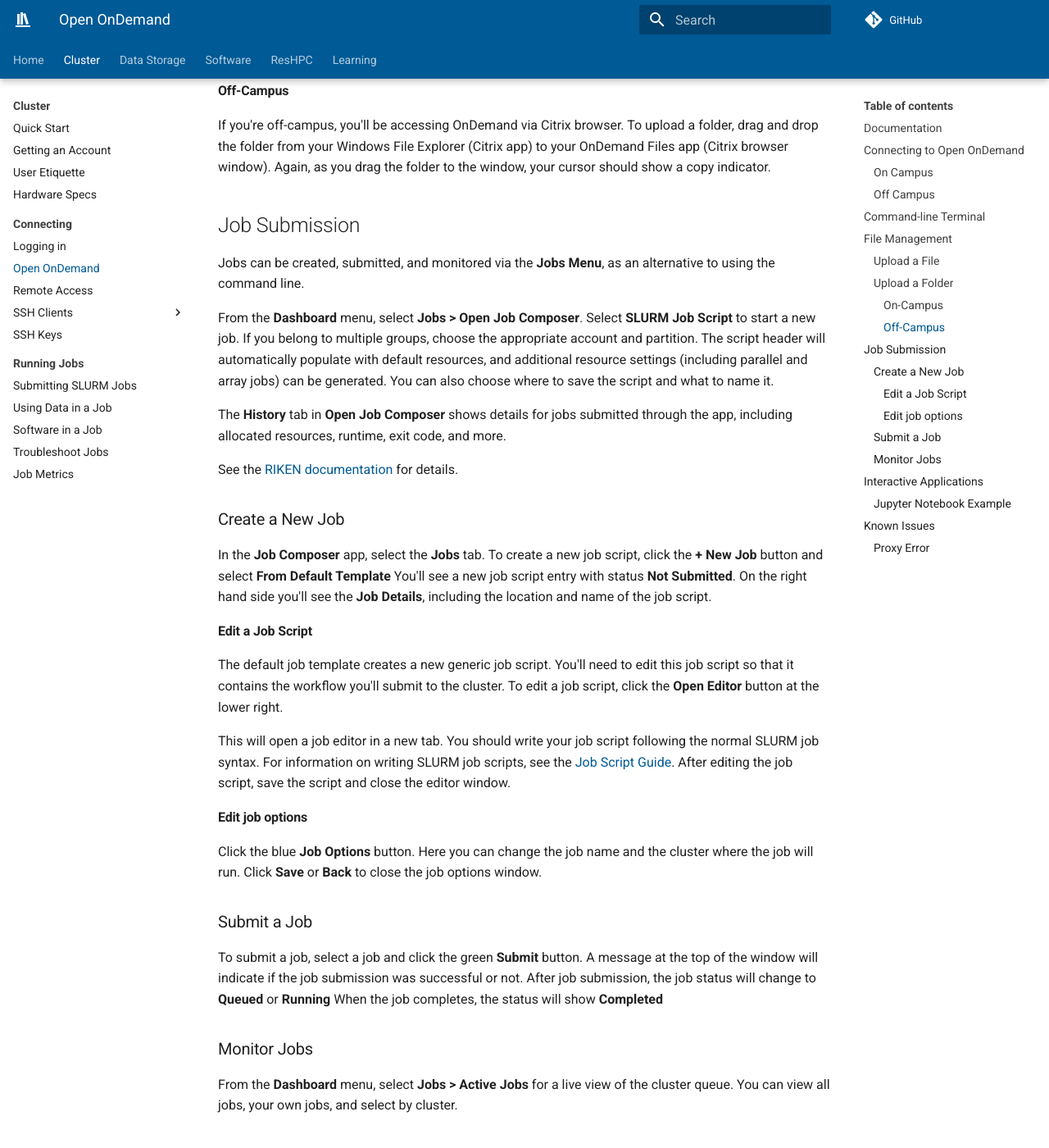
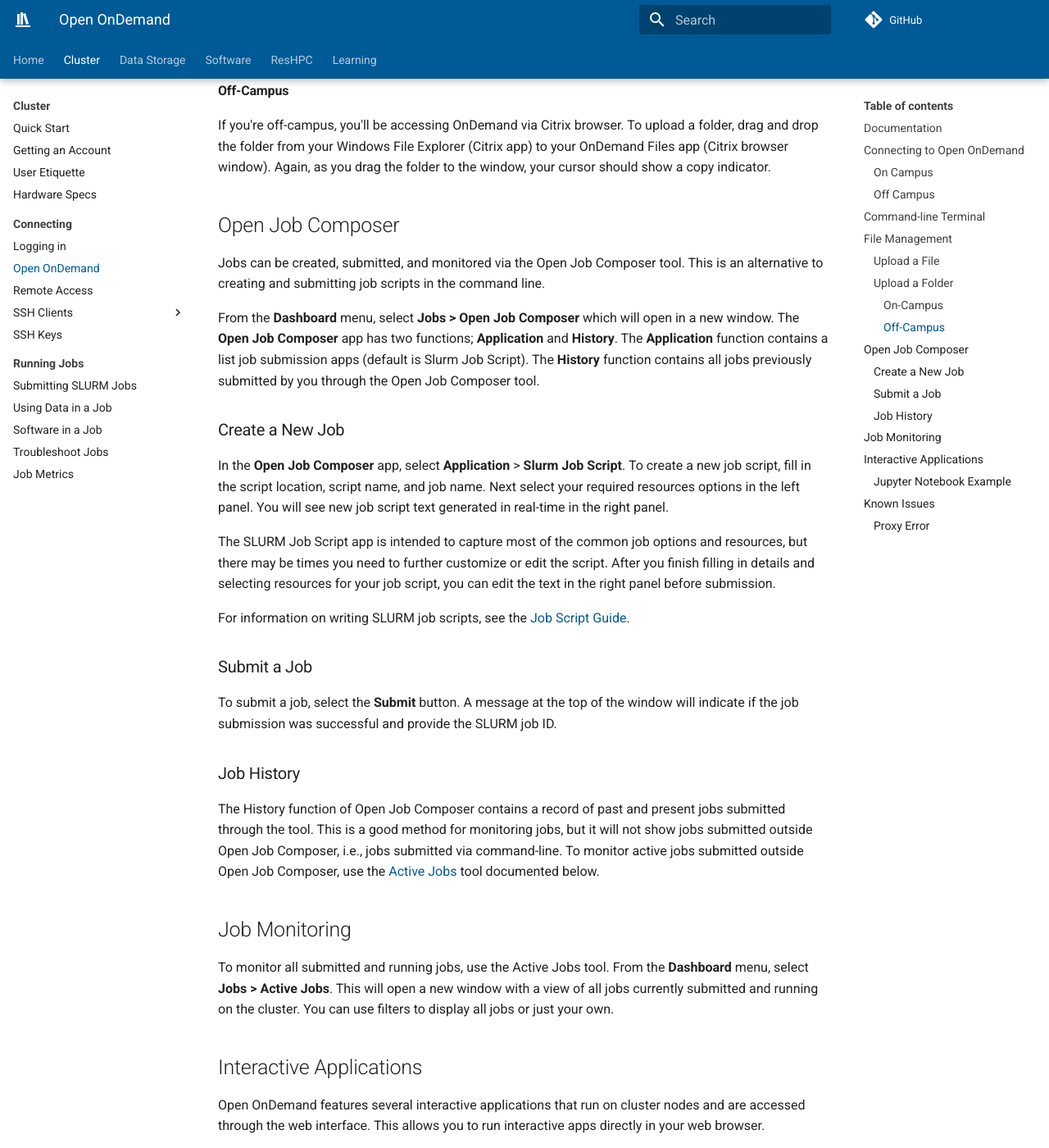
Before and after one commit to mcw-rcc/mcw-rcc.github.io, an MkDocs documentation site: the page built from docs/cluster/access/ondemand.md, in a window 1280 px wide and 1400 px high, scrolled down 2466 px. Shown: the whole window at 82% size. Built offline with MkDocs 1.6.1 and Material for MkDocs 9.7.7, drawn with Linux system fonts in a browser that asks for light colours; comment, search, counter and statistics services are not loaded.

Commit message:
Update OOD docs

```diff
--- a/docs/cluster/access/ondemand.md
+++ b/docs/cluster/access/ondemand.md
@@ -66,37 +66,31 @@
 
 If you're off-campus, you'll be accessing OnDemand via Citrix browser. To upload a folder, drag and drop the folder from your Windows File Explorer (Citrix app) to your OnDemand Files app (Citrix browser window). Again, as you drag the folder to the window, your cursor should show a copy indicator.
 
-## Job Submission
+## Open Job Composer
 
-Jobs can be created, submitted, and monitored via the **Jobs Menu**, as an alternative to using the command line.
+Jobs can be created, submitted, and monitored via the Open Job Composer tool. This is an alternative to creating and submitting job scripts in the command line.
 
-From the **Dashboard** menu, select **Jobs > Open Job Composer**. Select **SLURM Job Script** to start a new job. If you belong to multiple groups, choose the appropriate account and partition. The script header will automatically populate with default resources, and additional resource settings (including parallel and array jobs) can be generated. You can also choose where to save the script and what to name it.
-
-The **History** tab in **Open Job Composer** shows details for jobs submitted through the app, including allocated resources, runtime, exit code, and more.
-
-See the [RIKEN documentation](https://riken-rccs.github.io/OpenComposer/docs/manual.html){:target="_blank"} for details.
+From the **Dashboard** menu, select **Jobs > Open Job Composer** which will open in a new window. The **Open Job Composer** app has two functions; **Application** and **History**. The **Application** function contains a list job submission apps (default is Slurm Job Script). The **History** function contains all jobs previously submitted by you through the Open Job Composer tool.
 
 ### Create a New Job
 
-In the **Job Composer** app, select the **Jobs** tab. To create a new job script, click the **+ New Job** button and select **From Default Template** You'll see a new job script entry with status **Not Submitted**. On the right hand side you'll see the **Job Details**, including the location and name of the job script.
+In the **Open Job Composer** app, select **Application** > **Slurm Job Script**. To create a new job script, fill in the script location, script name, and job name. Next select your required resources options in the left panel. You will see new job script text generated in real-time in the right panel.
 
-#### Edit a Job Script
+The SLURM Job Script app is intended to capture most of the common job options and resources, but there may be times you need to further customize or edit the script. After you finish filling in details and selecting resources for your job script, you can edit the text in the right panel before submission.
 
-The default job template creates a new generic job script. You'll need to edit this job script so that it contains the workflow you'll submit to the cluster. To edit a job script, click the **Open Editor** button at the lower right.
-
-This will open a job editor in a new tab. You should write your job script following the normal SLURM job syntax. For information on writing SLURM job scripts, see the [Job Script Guide](../jobs/running-jobs.md#writing-a-job-script). After editing the job script, save the script and close the editor window.
-
-#### Edit job options
-
-Click the blue **Job Options** button. Here you can change the job name and the cluster where the job will run. Click **Save** or **Back** to close the job options window.
+For information on writing SLURM job scripts, see the [Job Script Guide](../jobs/running-jobs.md#writing-a-job-script).
 
 ### Submit a Job
 
-To submit a job, select a job and click the green **Submit** button. A message at the top of the window will indicate if the job submission was successful or not. After job submission, the job status will change to **Queued** or **Running** When the job completes, the status will show **Completed**
+To submit a job, select the **Submit** button. A message at the top of the window will indicate if the job submission was successful and provide the SLURM job ID.
 
-### Monitor Jobs
+### Job History
 
-From the **Dashboard** menu, select **Jobs > Active Jobs** for a live view of the cluster queue. You can view all jobs, your own jobs, and select by cluster.
+The History function of Open Job Composer contains a record of past and present jobs submitted through the tool. This is a good method for monitoring jobs, but it will not show jobs submitted outside Open Job Composer, i.e., jobs submitted via command-line. To monitor active jobs submitted outside Open Job Composer, use the [Active Jobs](#job-monitoring) tool documented below.
+
+## Job Monitoring
+
+To monitor all submitted and running jobs, use the Active Jobs tool. From the **Dashboard** menu, select **Jobs > Active Jobs**. This will open a new window with a view of all jobs currently submitted and running on the cluster. You can use filters to display all jobs or just your own.
 
 ## Interactive Applications
 
```
Also changed, not shown: docs/news/posts/2025-11-11.md (added, +18 -0 lines).
